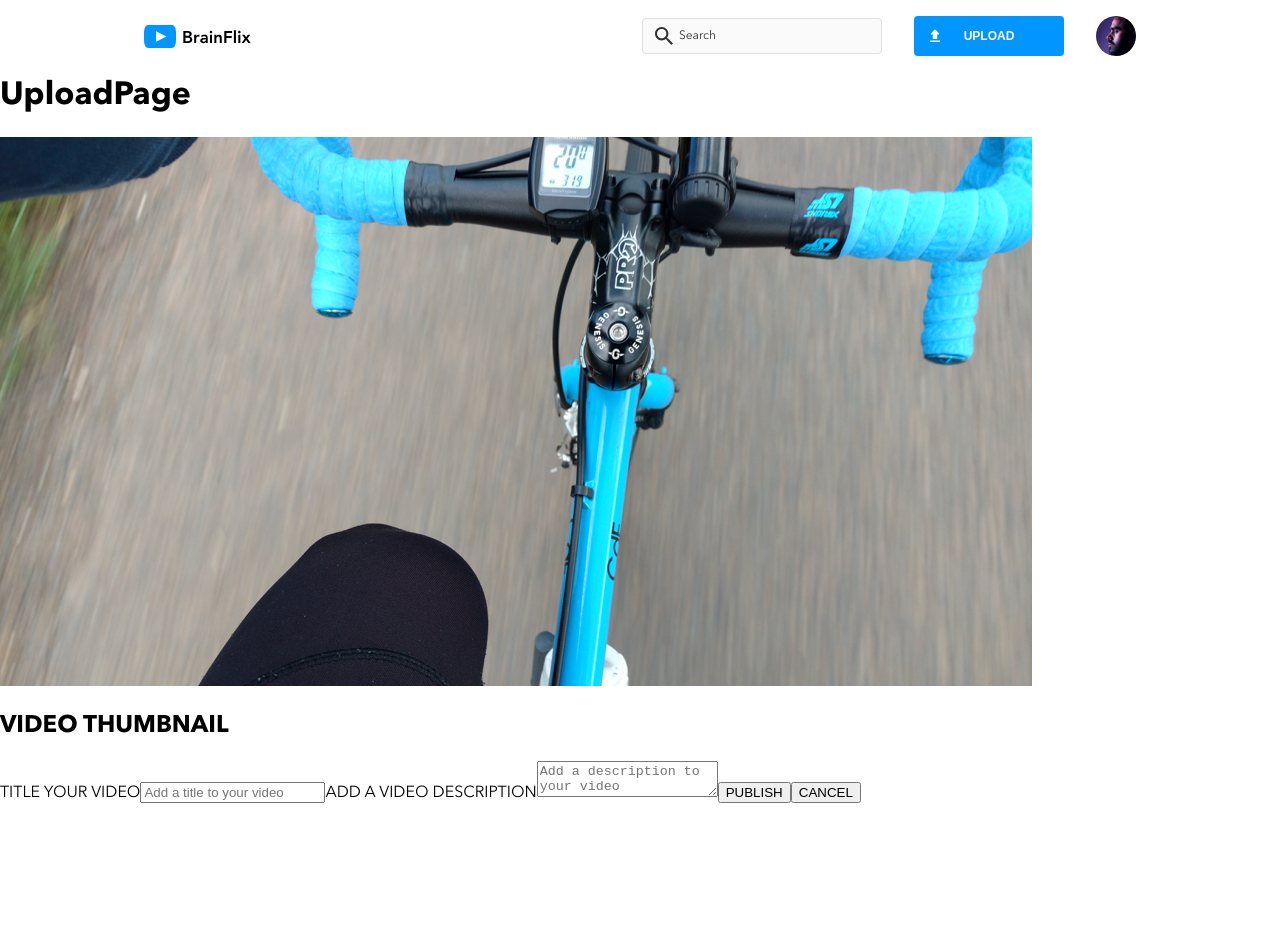
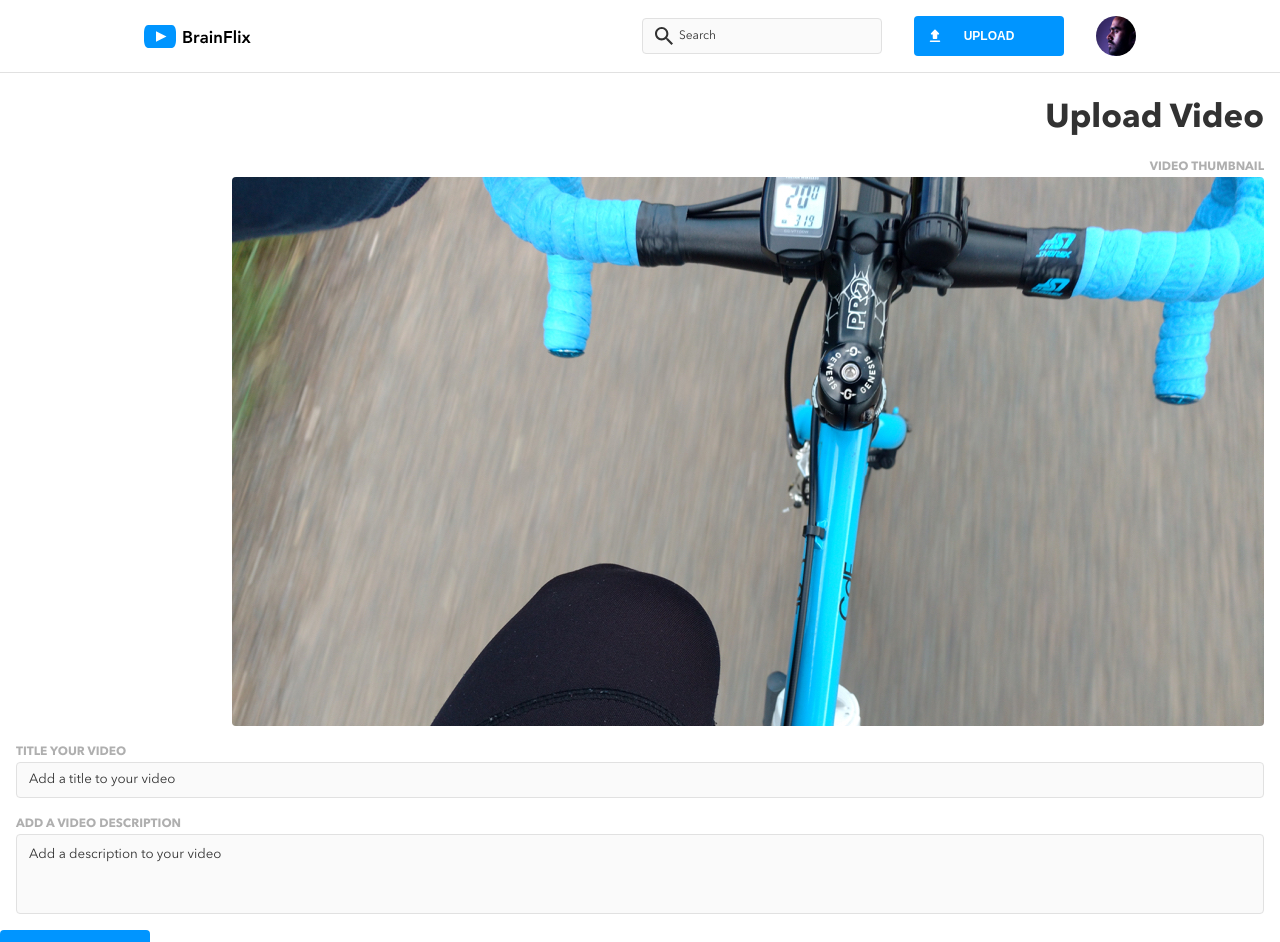
Before and after one commit to kirill-develops/brainstation-brainflix-spa, a React (Create React App) app: page /UploadPage in a window 1280 px wide. Shown: the top 942 px of the page. Before the commit the page ends 803 px from the top, so only its background shows below. Built offline with nearby package versions, Linux system fonts and the light colour scheme; what javascript-time-ago would draw is missing.

Commit message:
added validation and routing back to home

```diff
--- a/src/components/CommentInput/CommentInput.js
+++ b/src/components/CommentInput/CommentInput.js
@@ -32,7 +32,7 @@ class CommentInput extends Component {
     return true;
   }
 
-  handleSubmit(event) {
+  handleSubmit = (event) => {
     event.preventDefault();
 
     if (this.isFormValid()) {
--- a/src/pages/UploadPage/UploadPage.js
+++ b/src/pages/UploadPage/UploadPage.js
@@ -1,46 +1,101 @@
 import React, { Component } from 'react'
 import heroImage from '../../assets/Images/Upload-video-preview.jpg'
+import './UploadPage.scss'
 
 class UploadPage extends Component {
   state = {
     videoTitle: "",
-    videoDescription: ""
+    videoDescription: "",
+    clicked: false,
+    submitted: false
   }
+
+  handleChange = (event => {
+    this.setState({ [event.target.name]: event.target.value });
+  })
+
+  isValueValid = () => {
+    const title = this.state.videoTitle
+    const description = this.state.videoDescription
+    if (!title || !description) {
+      return false;
+    }
+    return true;
+  }
+
+
+  handleSubmit = (event) => {
+    event.preventDefault();
+
+    if (this.isValueValid()) {
+      console.warn("Your Video is Uploading");
+      this.setState({ submitted: true })
+      setTimeout(() => {
+        this.props.history.push("/");
+      }, 7000);
+    } else {
+      this.setState({ clicked: true });
+      console.log(this.state.clicked)
+    }
+  }
+
   render() {
 
     return (
-      <div>
-        <h1 className=''>UploadPage</h1>
-        <img src={heroImage} alt='' className='' />
-        <h2 className=''>VIDEO THUMBNAIL</h2>
-        <form onSubmit={(event) => this.handleSubmit(event)} className>
+      <div className='upload-page'>
+        {!this.state.submitted &&
+          <>
+            <h1 className='upload-page__headline'>Upload Video</h1>
+            <h2 className='upload-page__label'>VIDEO THUMBNAIL</h2>
+            <img src={heroImage} alt='' className='upload-page__image' />
+            <form onSubmit={(event) => this.handleSubmit(event)}
+              className="upload-page__form">
               <label htmlFor='videoTitle'
-            className=''>TITLE YOUR VIDEO
+                className='upload-page__label'
+              >TITLE YOUR VIDEO
                 <input
                   name='videoTitle'
                   onChange={this.handleChange}
                   value={this.state.videoTitle}
                   type='text'
                   placeholder='Add a title to your video'
+                  className={`upload-page__input ${this.state.clicked && this.state.videoTitle === "" ? "upload-page__input--invalid" : ""}`}
                 />
               </label>
               <label htmlFor='videoDescription'
-            className=''>ADD A VIDEO DESCRIPTION
+                className='upload-page__label'
+              >ADD A VIDEO DESCRIPTION
                 <textarea
                   name='videoDescription'
                   onChange={this.handleChange}
                   value={this.state.videoDescription}
                   placeholder="Add a description to your video"
-              className=''
+                  className={`upload-page__input--big ${this.state.clicked && this.state.videoDescription === "" ? "upload-page__input--invalid" : ""}`}
                 />
               </label>
-          <button className=''>
+              <button className='upload-page__publish-button'>
                 PUBLISH
               </button>
-          <button className=''>
+              <button className='upload-page__cancel-button'>
                 CANCEL
               </button>
             </form>
+          </>
+        }
+
+        {this.state.submitted &&
+          <div className='upload-page__submit-block'>
+            <p className='upload-page__headline'>
+              Thank you for Upload!
+            </p>
+            <p className='upload-page__label'>
+              You'll recieve a notification when you're video is available for viewing
+            </p>
+            <p className='upload-page__label'>
+              Please wait as you are redirected to the home page
+            </p>
+          </div>
+        }
       </div>
     )
   }
--- a/src/pages/UploadPage/UploadPage.scss
+++ b/src/pages/UploadPage/UploadPage.scss
@@ -1,3 +1,88 @@
+@use '../../styles/partials/mixins' as *;
+@use '../../styles/partials/variables' as *;
+@use '../../styles/partials/breakpoints' as *;
+@use '../../styles/partials/color\s' as *;
+
 .upload-page {
+  @include divider-top;
+  display: flex;
+  box-sizing: border-box;
+  width: 100%;
+  flex-direction: column;
+
+  @include tablet {
+    align-items: flex-end;
+
+  }
+
+  &__headline {
+    @include font-page-header-mobile;
+    @include header-mobile-padding;
+    margin-top: 0;
+    margin-bottom: 0;
+  }
+
+  &__image {
+    box-sizing: border-box;
+    margin-left: $mobile-component-padding;
+    margin-right: $mobile-component-padding;
+    margin-bottom: $mobile-component-padding;
+    border-radius: $cta-border-radius;
+  }
+  &__label {
+    display: block;
+    margin: 0;
+    @include font-label-button-mobile;
+    padding-left: $mobile-component-padding;
+    padding-right: $mobile-component-padding;
+    color: $secondary-font-color;
+  }
+  &__form {
+    width: 100%;
+  }
+  &__input {
+    @include form;
+    display: block;
+    box-sizing: border-box;
+    width: 100%;
+    margin-bottom: $mobile-component-padding;
+
+    &--big {
+      @extend .upload-page__input;
+      @include form;
+      resize: none;
+      height: 5rem;
+    }
+
+    &--invalid {
+      @extend .upload-page__input;
+      border-color: $form-border-error-color;
+    }
+
+  }
+
+  &__publish-button {
+    @include button;
+    @include font-label-button-mobile;
+    @include button-text;
+    display: block;
+    margin-bottom: $mobile-component-padding;
+    background-image: url('../../assets/Icons/publish.svg');
+
+    @include tablet {
+      display: inline-block;
+    }
+  };
+  &__cancel-button {
+    @include button-alt;
+    @include font-label-button-mobile;
+    margin-bottom: $mobile-component-padding;
+  }
+  &__submit-block {
+    display: flex;
+    flex-direction: column;
+    justify-content: center;
+    align-items: center;
+  }
 
 }
--- a/src/styles/partials/_mixins.scss
+++ b/src/styles/partials/_mixins.scss
@@ -94,6 +94,7 @@
   }
 };
 @mixin button {
+  box-sizing: border-box;
   background-repeat: no-repeat;
   background-position: 12px center;
   background-size: 1.15rem;
@@ -114,11 +115,19 @@
     min-width: $cta-tablet-min-width;
   }
 }
+
+@mixin button-alt {
+  @include button;
+   background-color: $cta-text-color;
+   color: $cta-background-color;
+   &:hover {
+    background-color: $mercury;
+   }
+}
 @mixin button-text {
   color: $cta-text-color;
   text-decoration: none;
 }
-
 @mixin form {
   font-family: $root-font-stack;
   height: $form-mobile-height;
```
Lines whose indentation alone changed are shown as unchanged.
